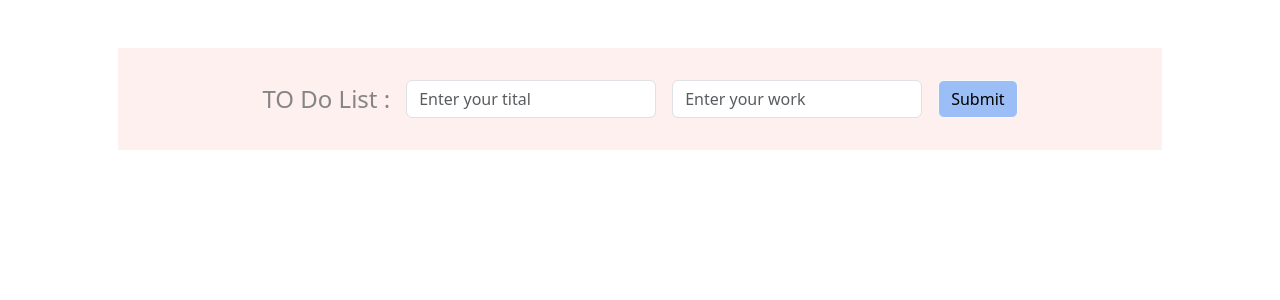
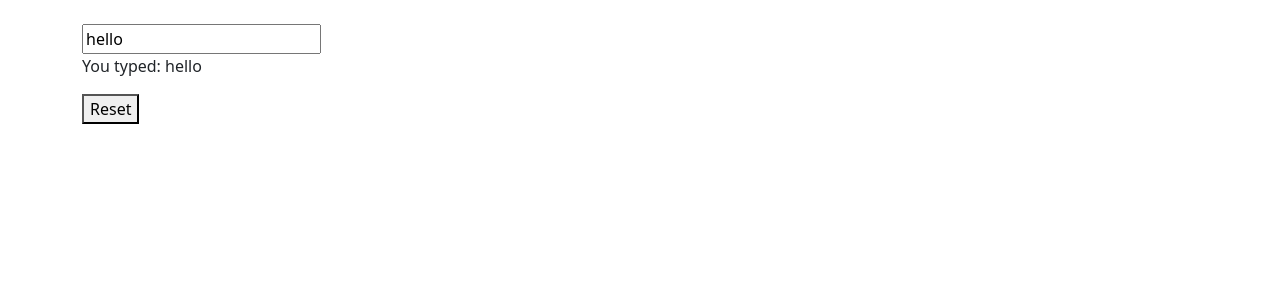
Before and after one commit to Werewolf-Web/netsol-react, a React (Vite) app in the folder code-testing/test-here/: page / in a window 1280 px wide. Shown: the top 300 px of the page. Built offline with nearby package versions, Linux system fonts and the light colour scheme.

Commit message:
value change at a time

```diff
--- a/code-testing/test-here/src/App.jsx
+++ b/code-testing/test-here/src/App.jsx
@@ -1,90 +1,141 @@
-// import Container from 'react-bootstrap/Container';
-// import Row from 'react-bootstrap/Row';
-// import Col from 'react-bootstrap/Col';
+// // import Container from 'react-bootstrap/Container';
+// // import Row from 'react-bootstrap/Row';
+// // import Col from 'react-bootstrap/Col';
 
-import React, { useState } from 'react'
-import Button from 'react-bootstrap/Button';
-const App = () => {
+// import React, { useState } from 'react'
+// import Button from 'react-bootstrap/Button';
+// const App = () => {
 
-  const [text, setText] = useState("");
-const [work, setWork] = useState("");
-const [output, setOutput] = useState([]);
+//   const [text, setText] = useState("");
+// const [work, setWork] = useState("");
+// const [output, setOutput] = useState([]);
 
 
-const handleSubmit = () => {
-  if (text.trim() === "" || work.trim() === "") return;
+// const handleSubmit = () => {
+//   if (text.trim() === "" || work.trim() === "") return;
 
-  // Store both values in one object
-  const newItem = {
-    title: text,
-    work: work
-  };
+//   // Store both values in one object
+//   const newItem = {
+//     title: text,
+//     work: work
+//   };
 
-  setOutput([...output, newItem]);
+//   setOutput([...output, newItem]);
 
-  setText("");
-  setWork("");
-};
+//   setText("");
+//   setWork("");
+// };
 
 
-  return (
-    <div
-      className=" px-5  container py-5 align-items-center"
-    >
+//   return (
+//     <div
+//       className=" px-5  container py-5 align-items-center"
+//     >
 
-   <div
-  className="container py-3 d-flex justify-content-center align-items-center"
-  style={{ backgroundColor: "rgba(255, 240, 240, 1)" }}
->
-  <div className=" p-3 d-flex justify-content-center align-items-center gap-3 rounded"
-      // style={{ backgroundColor: "rgba(218, 229, 245, 1)" }}
-  >
-    <h4 className=" m-0"
-    style={{color:"rgba(134, 132, 132, 1)" }}
-    >TO Do List :</h4>
+//    <div
+//   className="container py-3 d-flex justify-content-center align-items-center"
+//   style={{ backgroundColor: "rgba(255, 240, 240, 1)" }}
+// >
+//   <div className=" p-3 d-flex justify-content-center align-items-center gap-3 rounded"
+//       // style={{ backgroundColor: "rgba(218, 229, 245, 1)" }}
+//   >
+//     <h4 className=" m-0"
+//     style={{color:"rgba(134, 132, 132, 1)" }}
+//     >TO Do List :</h4>
 
-    <input
-      type="text"
-      className="form-control"
-      placeholder="Enter your tital"
-      value={text}
-      style={{ width: "250px" }}
+//     <input
+//       type="text"
+//       className="form-control"
+//       placeholder="Enter your tital"
+//       value={text}
+//       style={{ width: "250px" }}
 
-       onChange={(e) => setText(e.target.value)}
+//        onChange={(e) => setText(e.target.value)}
 
-    />
-         <input
-      type="text"
-      className="form-control"
-      placeholder="Enter your work"
-      value={work}
-      style={{ width: "250px" }}
+//     />
+//          <input
+//       type="text"
+//       className="form-control"
+//       placeholder="Enter your work"
+//       value={work}
+//       style={{ width: "250px" }}
 
-       onChange={(e) => setWork(e.target.value)}
+//        onChange={(e) => setWork(e.target.value)}
 
-    />
-    <Button className="btn btn-light "  onClick={handleSubmit}
-    style={{backgroundColor:"rgba(154, 190, 245, 1)"}}
-    >Submit</Button>
-  </div>
+//     />
+//     <Button className="btn btn-light "  onClick={handleSubmit}
+//     style={{backgroundColor:"rgba(154, 190, 245, 1)"}}
+//     >Submit</Button>
+//   </div>
 
 
-</div>
-          <ul>
+// </div>
+//           <ul>
 
-            {output.map((item, index) => (
-           <li key={index}>
-           Title  : {item.title}  <br/>Work  : {item.work} <br/><h5>-------------------</h5>
-           </li>
+//             {output.map((item, index) => (
+//            <li key={index}>
+//            Title  : {item.title}  <br/>Work  : {item.work} <br/><h5>-------------------</h5>
+//            </li>
 
-  ))}
+//   ))}
 
 
-</ul>
+// </ul>
 
 
+//     </div>
+//   )
+// }
+
+// export default App
+
+
+// import React, { useState } from 'react'
+
+// const App = () => {
+//    const [num, setNum] = useState(0);
+
+// function increseNum(){
+// setNum(num+1)
+// }
+// function decrieseNum(){
+// setNum(num-1)
+// }
+//   return (
+
+//     <>
+//     <div className='container'>
+//     <h3>{num}</h3>
+//     <button onClick={increseNum} className='px-2 py-2'>incriese +1</button>
+//     <button onClick={decrieseNum} className='px-2 py-2'>decriese -1</button>
+//     </div>
+//     </>
+//   )
+// }
+
+
+import { useState } from 'react';
+
+function App() {
+  const [text, setText] = useState('hello');
+
+  function handleChange(e) {
+    setText(e.target.value);
+  }
+
+  return (
+    <>
+    <div className='container py-4'>
+
+      <input value={text} onChange={handleChange} />
+      <p>You typed: {text}</p>
+      <button onClick={() => setText('hello')}>
+        Reset
+      </button>
     </div>
-  )
+    </>
+  );
 }
 
+
 export default App
```
